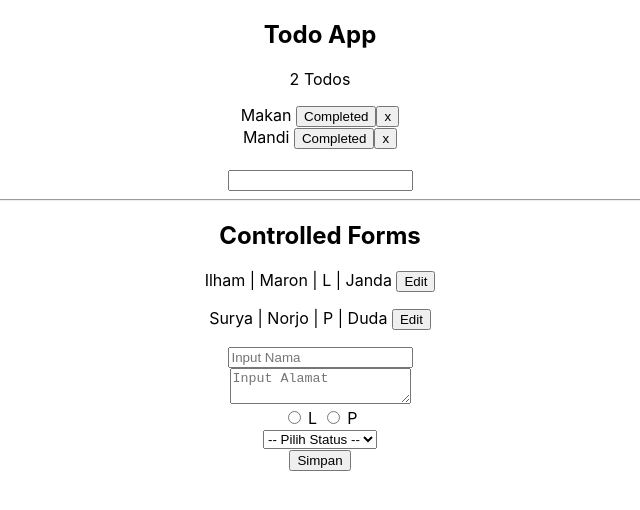
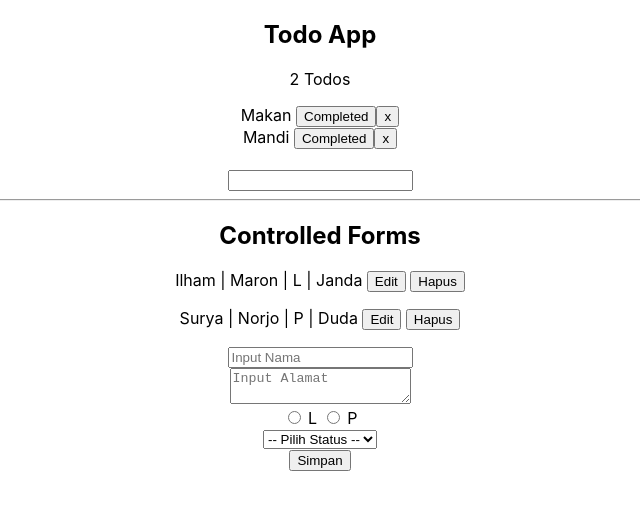
Before and after one commit to milhamsuryapratama/react-hook-todo-app, a React (Create React App) app: page / in a window 1280 px wide. Shown: the top 510 px of the page, without its empty margins (320-960 px from the left). Built offline with nearby package versions, Linux system fonts and the light colour scheme.

Commit message:
add delete button

```diff
--- a/src/Form.js
+++ b/src/Form.js
@@ -30,6 +30,12 @@ function ControlledForm() {
         setBiodata(newBiodata)
     }
 
+    const hapusBiodata = index => {
+        const newBiodata = [...biodata];
+        newBiodata.splice(index, 1);
+        setBiodata(newBiodata);
+    }
+
     useEffect(() => {
         return () => setEditBiodata()
     })
@@ -45,6 +51,7 @@ function ControlledForm() {
                             index={index}
                             biodata={biodata}
                             editBiodata={editBiodata}
+                            hapusBiodata={hapusBiodata}
                         />
                     )) : <p>No Biodata</p>
             }
@@ -54,10 +61,10 @@ function ControlledForm() {
 
 }
 
-function Display({ biodata, index, editBiodata }) {
+function Display({ biodata, index, editBiodata, hapusBiodata }) {
     return (
         <div key={index}>
-            <p>{biodata.nama + " | " + biodata.alamat + " | " + biodata.jk + " | " + biodata.status} <button onClick={() => editBiodata(index)}>Edit</button></p>
+            <p>{biodata.nama + " | " + biodata.alamat + " | " + biodata.jk + " | " + biodata.status} <button onClick={() => editBiodata(index)}>Edit</button> <button onClick={() => hapusBiodata(index)}>Hapus</button></p>
         </div>
     )
 }
```
